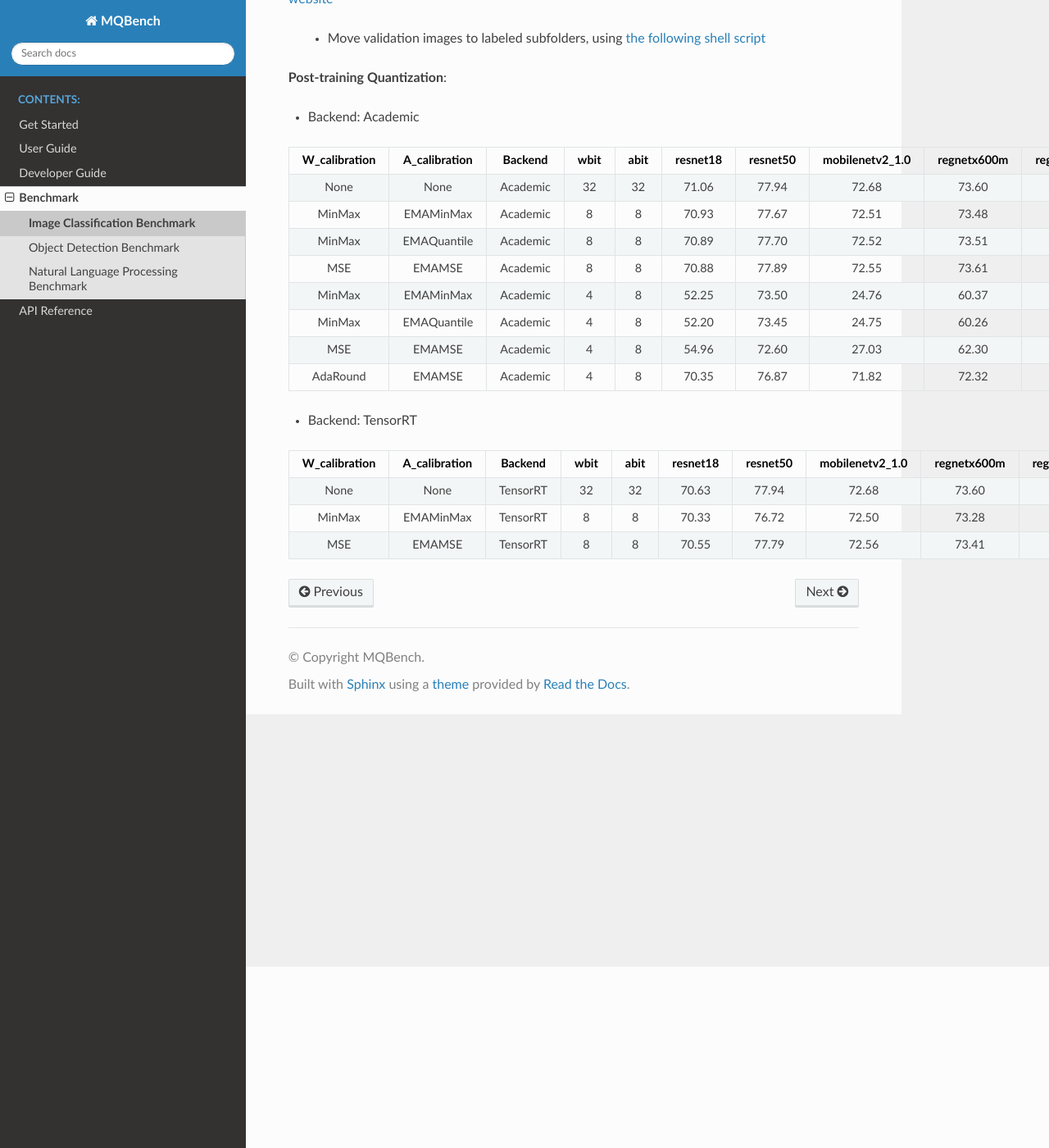
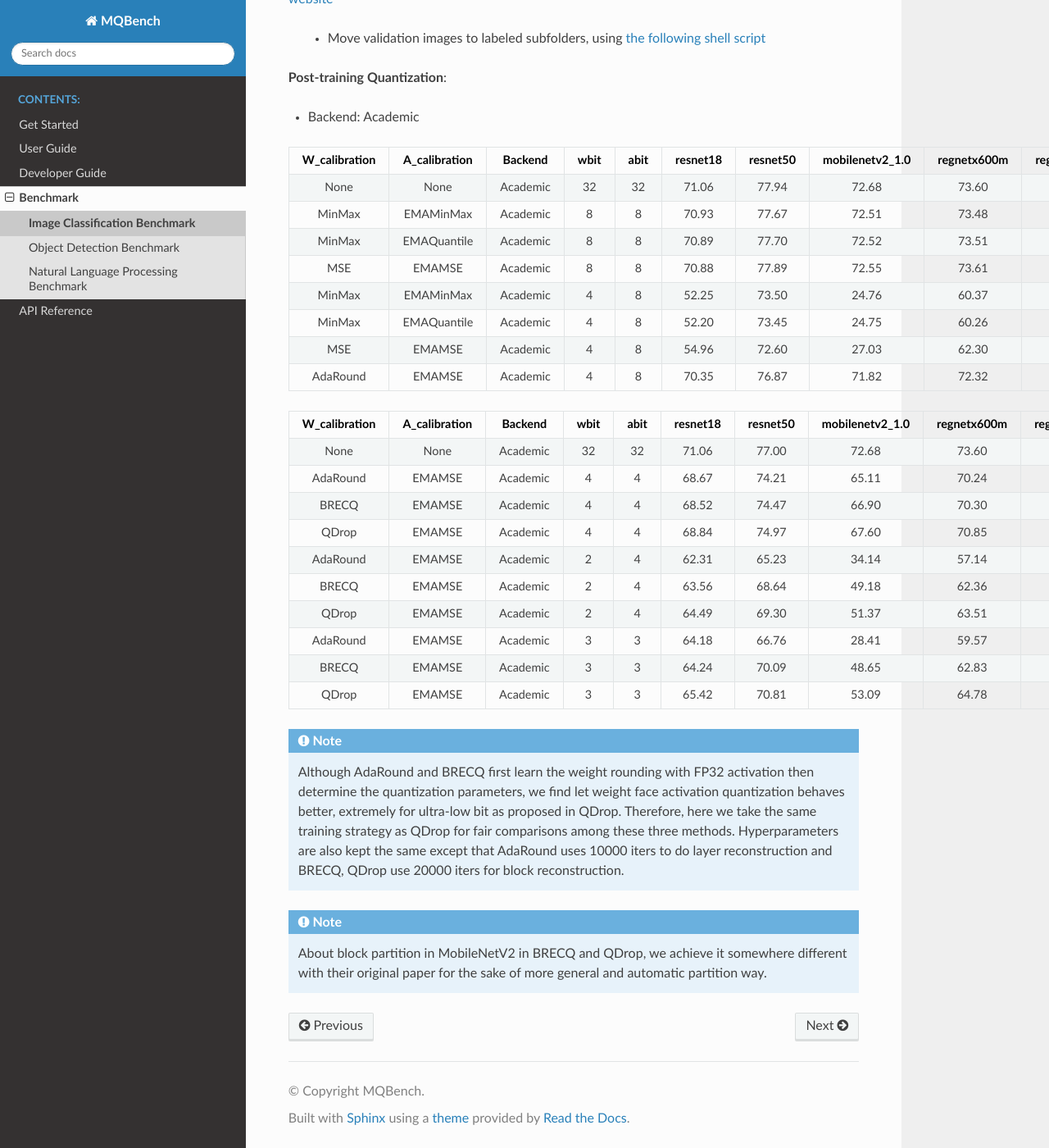
Before and after one commit to ModelTC/MQBench, a Sphinx documentation site: the page built from docs/source/benchmark/ImageClassification/Benchmark.rst, in a window 1280 px wide and 1400 px high, scrolled down 221 px. Shown: the whole window at 82% size. Built offline with Sphinx 7.4.7 and the Read the Docs theme 2.0.0, drawn with Linux system fonts in a browser that asks for light colours.

Commit message:
[Doc] Update benchmark.

```diff
--- a/docs/source/benchmark/ImageClassification/Benchmark.rst
+++ b/docs/source/benchmark/ImageClassification/Benchmark.rst
@@ -30,14 +30,39 @@ Generally, we follow the `PyTorch official example <https://github.com/pytorch/e
 | AdaRound      | EMAMSE        | Academic | 4    | 8    | 70.35    | 76.87    | 71.82           | 72.32       | 73.58       |
 +---------------+---------------+----------+------+------+----------+----------+-----------------+-------------+-------------+
 
-- Backend: TensorRT
 
 +---------------+---------------+----------+------+------+----------+----------+-----------------+-------------+-------------+
 | W_calibration | A_calibration | Backend  | wbit | abit | resnet18 | resnet50 | mobilenetv2_1.0 | regnetx600m | regnetx800m |
 +===============+===============+==========+======+======+==========+==========+=================+=============+=============+
-| None          | None          | TensorRT | 32   | 32   | 70.63    | 77.94    | 72.68           | 73.60       | 74.83       |
+| None          | None          | Academic | 32   | 32   | 71.06    | 77.00    | 72.68           | 73.60       | 74.83       |
 +---------------+---------------+----------+------+------+----------+----------+-----------------+-------------+-------------+
-| MinMax        | EMAMinMax     | TensorRT | 8    | 8    | 70.33    | 76.72    | 72.50           | 73.28       | 74.75       |
+| AdaRound      | EMAMSE        | Academic | 4    | 4    | 68.67    | 74.21    | 65.11           | 70.24       | 71.54       |
 +---------------+---------------+----------+------+------+----------+----------+-----------------+-------------+-------------+
-| MSE           | EMAMSE        | TensorRT | 8    | 8    | 70.55    | 77.79    | 72.56           | 73.41       | 74.70       |
+| BRECQ         | EMAMSE        | Academic | 4    | 4    | 68.52    | 74.47    | 66.90           | 70.30       | 72.04       |
 +---------------+---------------+----------+------+------+----------+----------+-----------------+-------------+-------------+
+| QDrop         | EMAMSE        | Academic | 4    | 4    | 68.84    | 74.97    | 67.60           | 70.85       | 72.62       |
++---------------+---------------+----------+------+------+----------+----------+-----------------+-------------+-------------+
+| AdaRound      | EMAMSE        | Academic | 2    | 4    | 62.31    | 65.23    | 34.14           | 57.14       | 58.33       |
++---------------+---------------+----------+------+------+----------+----------+-----------------+-------------+-------------+
+| BRECQ         | EMAMSE        | Academic | 2    | 4    | 63.56    | 68.64    | 49.18           | 62.36       | 64.53       |
++---------------+---------------+----------+------+------+----------+----------+-----------------+-------------+-------------+
+| QDrop         | EMAMSE        | Academic | 2    | 4    | 64.49    | 69.30    | 51.37           | 63.51       | 65.84       |
++---------------+---------------+----------+------+------+----------+----------+-----------------+-------------+-------------+
+| AdaRound      | EMAMSE        | Academic | 3    | 3    | 64.18    | 66.76    | 28.41           | 59.57       | 61.45       |
++---------------+---------------+----------+------+------+----------+----------+-----------------+-------------+-------------+
+| BRECQ         | EMAMSE        | Academic | 3    | 3    | 64.24    | 70.09    | 48.65           | 62.83       | 65.49       |
++---------------+---------------+----------+------+------+----------+----------+-----------------+-------------+-------------+
+| QDrop         | EMAMSE        | Academic | 3    | 3    | 65.42    | 70.81    | 53.09           | 64.78       | 67.45       |
++---------------+---------------+----------+------+------+----------+----------+-----------------+-------------+-------------+
+
+.. note::
+  Although AdaRound and BRECQ first learn the weight rounding with FP32 activation then determine the quantization parameters,
+  we find let weight face activation quantization behaves better,
+  extremely for ultra-low bit as proposed in QDrop.
+  Therefore, here we take the same training strategy as QDrop for fair comparisons among these three methods.
+  Hyperparameters are also kept the same except that AdaRound uses 10000 iters to do layer reconstruction
+  and BRECQ, QDrop use 20000 iters for block reconstruction.
+
+.. note::
+  About block partition in MobileNetV2 in BRECQ and QDrop, we achieve it somewhere different with their original paper
+  for the sake of more general and automatic partition way.
--- a/docs/source/user_guide/howtoptq.rst
+++ b/docs/source/user_guide/howtoptq.rst
@@ -5,4 +5,4 @@ How to conduct PTQ
    :titlesonly:
 
    Naive PTQ <PTQ/naive.rst>
-   AdaRound <PTQ/adaround.rst>
+   Advanced PTQ <PTQ/advanced.rst>
```
Also changed, not shown: docs/source/user_guide/PTQ/advanced.rst (renamed from docs/source/user_guide/PTQ/adaround.rst, +29 -1 lines).
